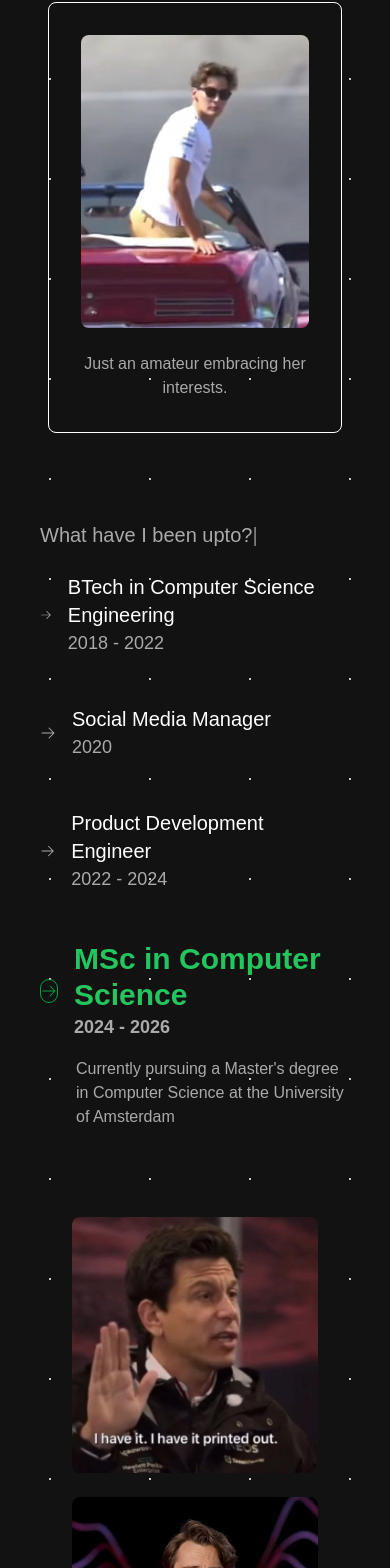
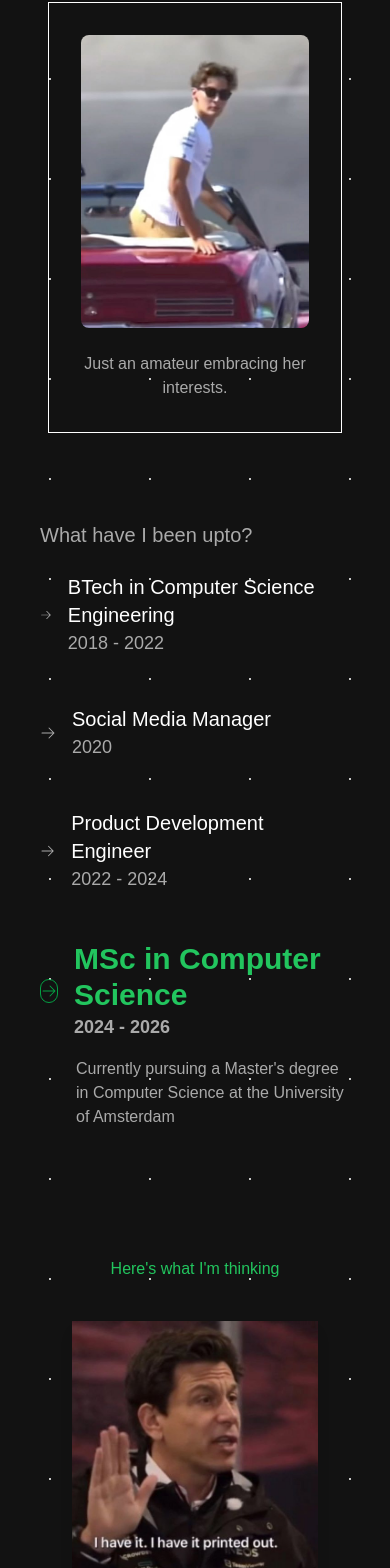
Before and after one commit to aksharabruno/my-portfolio, a Next.js app: page / in a window 390 px wide. Shown: the part 371-1939 px from the top of the page. Built offline with nearby package versions, Linux system fonts and the light colour scheme; a web font is replaced by a local one.

Commit message:
change blog heading positioning

```diff
--- a/src/app/components/about.tsx
+++ b/src/app/components/about.tsx
@@ -7,7 +7,7 @@ export default function About() {
     <FadeUpElement
       children={
         <>
-          <div className="lg:min-w-4xl flex flex-col md:flex-row lg:flex-row items-center justify-center border border-white rounded-lg m-8 p-8 gap-6">
+          <div className="lg:min-w-4xl flex flex-col md:flex-row lg:flex-row items-center justify-center border border-white m-8 p-8 gap-6">
             <Image
               src={profileImage}
               alt="Profile picture"
--- a/src/app/components/blogs.tsx
+++ b/src/app/components/blogs.tsx
@@ -1,3 +1,4 @@
+import { useState, useEffect } from "react";
 import blogPosts from "../data/blogPosts";
 import { FadeUpElement } from "./fadeUpElement";
 import { BasicTypewriter } from "./typewriter";
@@ -12,7 +13,7 @@ type BlogItemProps = {
 
 function BlogItem({ title, excerpt, imageName }: BlogItemProps) {
   return (
-    <div className="relative group overflow-hidden rounded-lg">
+    <div className="relative group overflow-hidden shadow-lg">
       <Image
         src={imageName}
         alt={title}
@@ -29,15 +30,21 @@ function BlogItem({ title, excerpt, imageName }: BlogItemProps) {
   );
 }
 
-export default function BlogGrid() {
-  console.log(window.innerWidth);
+export default function BlogGrid({ isSmallWindow }: any) {
+  console.log(window.innerWidth, isSmallWindow);
   return (
     <FadeUpElement
       children={
         <>
           <div className="flex flex-col md:flex-row bg-background m-8 p-6">
+            {isSmallWindow ? (
+              <div className="text-center text-highlight md:text-right lg:text-5xl md:text-4xl mx-4 my-10">
+                <BasicTypewriter text="Here's what I'm thinking" />
+              </div>
+            ) : (
+              <></>
+            )}
             <div className="grid grid-cols-1 md:grid-cols-2 gap-6 md:min-w-3/4">
-
               {blogPosts.map(
                 (
                   item: {
@@ -58,10 +65,13 @@ export default function BlogGrid() {
                 )
               )}
             </div>
-
-            <div className="blogs-section-heading text-center text-highlight md:text-right lg:text-5xl md:text-4xl mx-4 my-10">
-              <BasicTypewriter text="Here's what I'm thinking" />
-            </div>
+            {!isSmallWindow ? (
+              <div className="text-center text-highlight md:text-right lg:text-5xl md:text-4xl mx-4 my-10">
+                <BasicTypewriter text="Here's what I'm thinking" />
+              </div>
+            ) : (
+              <></>
+            )}
           </div>
         </>
       }
--- a/src/app/components/typewriter.tsx
+++ b/src/app/components/typewriter.tsx
@@ -42,7 +42,7 @@ export const BasicTypewriter = ({ text = "", className = "" }) => {
   return (
     <span ref={elementRef} className={className}>
       {displayText}
-      <span className="animate-pulse">|</span>
+      {/*<span className="animate-pulse">|</span> unsure if I want this or not*/}
     </span>
   );
 };
--- a/src/app/page.tsx
+++ b/src/app/page.tsx
@@ -58,6 +58,16 @@ export default function HomePage() {
     return () => clearTimeout(timer);
   }, []);
 
+  const [isSmallWindow, setIsSmallWindow] = useState(false);
+
+  useEffect(() => {
+    const width = window.innerWidth;
+    if (width <= 430) {
+      console.log("short");
+      setIsSmallWindow(true);
+    }
+  }, []);
+
   return (
     <div className="bg-custom">
       {showWelcome && (
@@ -96,7 +106,7 @@ export default function HomePage() {
                   <About />
                 </div>
                 <Timeline />
-                <BlogGrid />
+                <BlogGrid isSmallWindow={isSmallWindow} />
 
                 <div id="contact">
                   <Contact />
```
